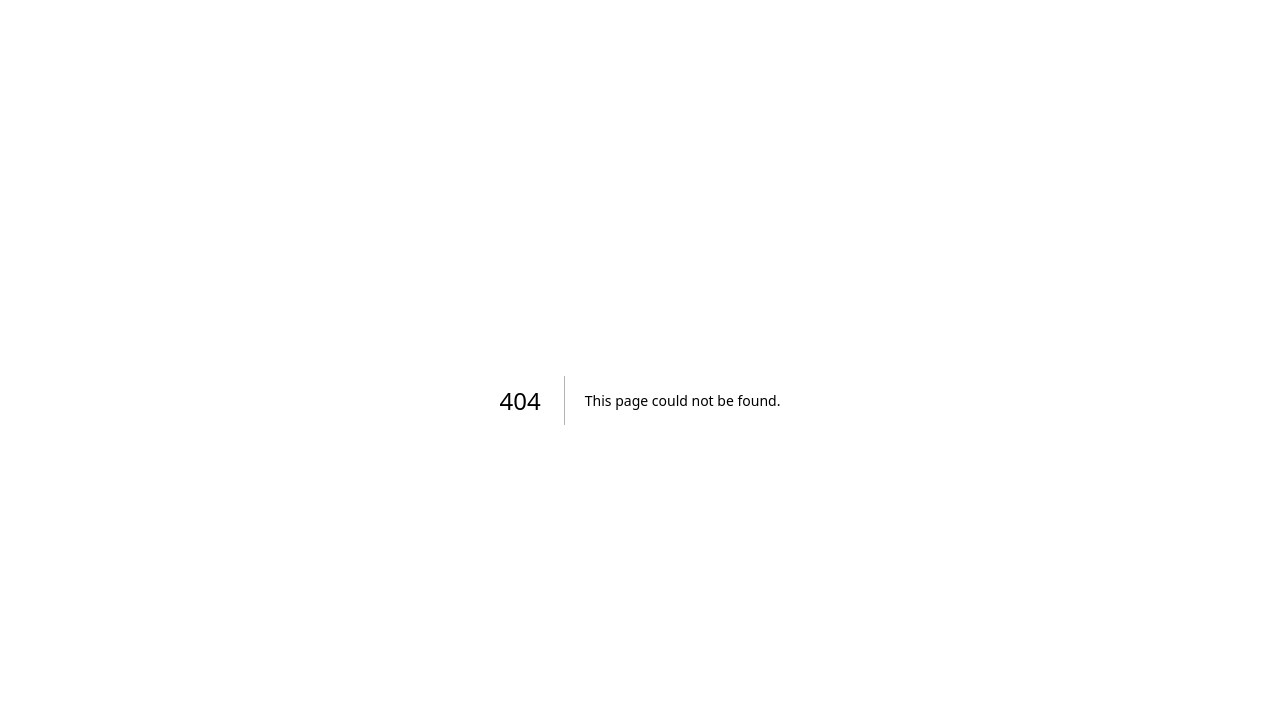
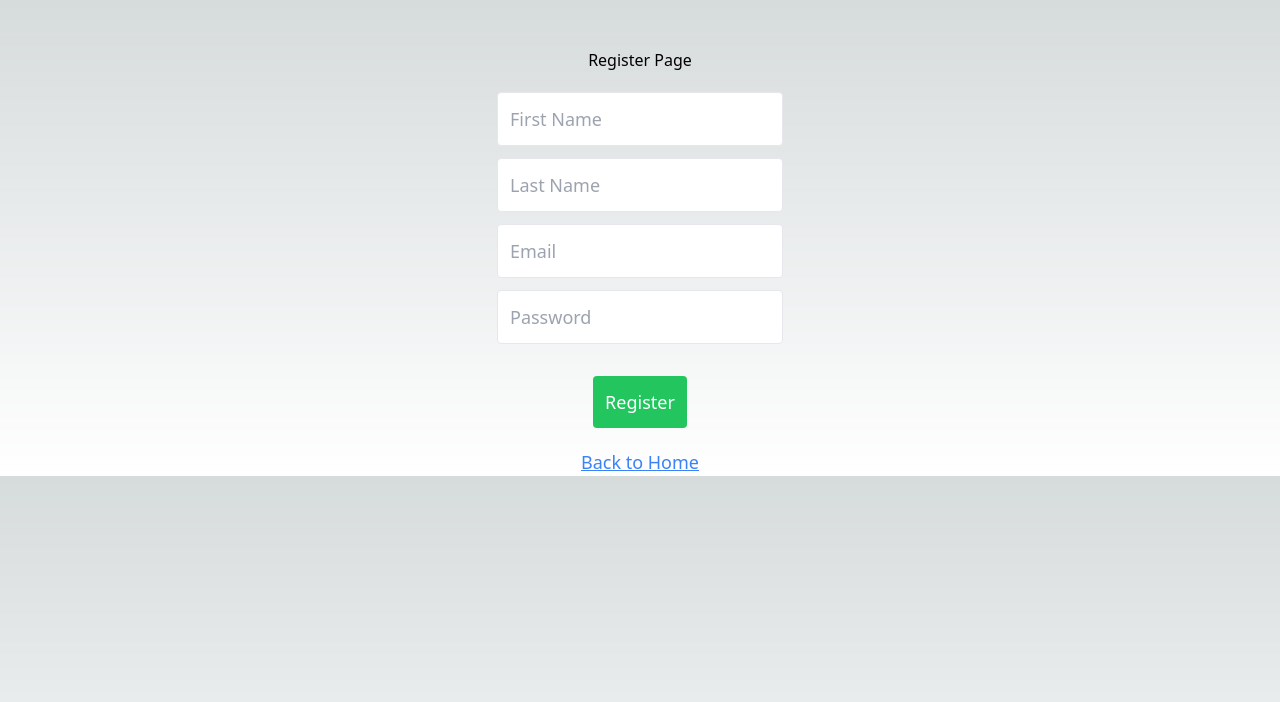
Before and after one commit to Mvb-DL/DrumsApp, a Next.js app: page /auth/register in a window 1280 px wide. Before the commit this address had no page. Shown: the top 702 px of the page. Built offline with nearby package versions, Linux system fonts and the light colour scheme.

Commit message:
set up tailwind and scss

```diff
--- /dev/null
+++ b/app/auth/login/login.module.scss
@@ -0,0 +1,20 @@
+/* app/auth/login/login.module.scss */
+.container {
+  @apply flex flex-col items-center mt-12;
+}
+
+.form {
+  @apply flex flex-col items-center mt-5;
+}
+
+.input {
+  @apply p-3 mb-3 text-lg border rounded;
+}
+
+.button {
+  @apply p-3 mt-5 text-lg bg-blue-500 text-white rounded;
+}
+
+.backLink {
+  @apply mt-5 text-lg text-blue-500 underline cursor-pointer;
+}
--- /dev/null
+++ b/app/auth/login/page.tsx
@@ -0,0 +1,21 @@
+// app/auth/login/page.js
+import Link from 'next/link';
+import styles from './login.module.scss';
+
+export default function Login() {
+  return (
+    <div className={styles.container}>
+      <h1>Login Page</h1>
+      <form className={styles.form}>
+        <input type="email" placeholder="Email" className={styles.input} />
+        <input type="password" placeholder="Password" className={styles.input} />
+        <button type="submit" className={styles.button}>Login</button>
+      </form>
+      <div className={styles.backLink}>
+        <Link href="/">
+          <span>Back to Home</span>
+        </Link>
+      </div>
+    </div>
+  );
+}
--- /dev/null
+++ b/app/auth/register/page.tsx
@@ -0,0 +1,23 @@
+// app/auth/register/page.js
+import Link from 'next/link';
+import styles from './register.module.scss';
+
+export default function Register() {
+  return (
+    <div className={styles.container}>
+      <h1>Register Page</h1>
+      <form className={styles.form}>
+        <input type="text" placeholder="First Name" className={styles.input} />
+        <input type="text" placeholder="Last Name" className={styles.input} />
+        <input type="email" placeholder="Email" className={styles.input} />
+        <input type="password" placeholder="Password" className={styles.input} />
+        <button type="submit" className={styles.button}>Register</button>
+      </form>
+      <div className={styles.backLink}>
+        <Link href="/">
+          <span>Back to Home</span>
+        </Link>
+      </div>
+    </div>
+  );
+}
--- /dev/null
+++ b/app/auth/register/register.module.scss
@@ -0,0 +1,20 @@
+/* app/auth/register/register.module.scss */
+.container {
+  @apply flex flex-col items-center mt-12;
+}
+
+.form {
+  @apply flex flex-col items-center mt-5;
+}
+
+.input {
+  @apply p-3 mb-3 text-lg border rounded;
+}
+
+.button {
+  @apply p-3 mt-5 text-lg bg-green-500 text-white rounded;
+}
+
+.backLink {
+  @apply mt-5 text-lg text-blue-500 underline cursor-pointer;
+}
--- a/app/globals.css
+++ b/app/globals.scss
@@ -1,6 +1,8 @@
-@tailwind base;
-@tailwind components;
-@tailwind utilities;
+/* app/globals.scss */
+@import "tailwindcss/base";
+@import "tailwindcss/components";
+@import "tailwindcss/utilities";
+
 
 :root {
   --foreground-rgb: 0, 0, 0;
--- /dev/null
+++ b/app/home.module.scss
@@ -0,0 +1,12 @@
+/* app/home.module.scss */
+.container {
+  @apply flex flex-col items-center mt-12;
+}
+
+.buttonContainer {
+  @apply mt-5;
+}
+
+.button {
+  @apply mr-2 p-3 text-lg bg-gray-500 text-white rounded;
+}
--- a/app/layout.tsx
+++ b/app/layout.tsx
@@ -1,22 +1,15 @@
-import type { Metadata } from "next";
-import { Inter } from "next/font/google";
-import "./globals.css";
+// app/layout.js
+import './globals.scss';
 
-const inter = Inter({ subsets: ["latin"] });
-
-export const metadata: Metadata = {
-  title: "Create Next App",
-  description: "Generated by create next app",
+export const metadata = {
+  title: 'My Next App',
+  description: 'A Next.js project with Tailwind CSS and SCSS',
 };
 
-export default function RootLayout({
-  children,
-}: Readonly<{
-  children: React.ReactNode;
-}>) {
+export default function RootLayout({ children }) {
   return (
     <html lang="en">
-      <body className={inter.className}>{children}</body>
+      <body>{children}</body>
     </html>
   );
 }
--- a/app/page.tsx
+++ b/app/page.tsx
@@ -1,113 +1,19 @@
-import Image from "next/image";
+// app/page.js
+import Link from 'next/link';
+import styles from './home.module.scss';
 
 export default function Home() {
   return (
-    <main className="flex min-h-screen flex-col items-center justify-between p-24">
-      <div className="z-10 w-full max-w-5xl items-center justify-between font-mono text-sm lg:flex">
-        <p className="fixed left-0 top-0 flex w-full justify-center border-b border-gray-300 bg-gradient-to-b from-zinc-200 pb-6 pt-8 backdrop-blur-2xl dark:border-neutral-800 dark:bg-zinc-800/30 dark:from-inherit lg:static lg:w-auto  lg:rounded-xl lg:border lg:bg-gray-200 lg:p-4 lg:dark:bg-zinc-800/30">
-          Get started by editing&nbsp;
-          <code className="font-mono font-bold">app/page.tsx</code>
-        </p>
-        <div className="fixed bottom-0 left-0 flex h-48 w-full items-end justify-center bg-gradient-to-t from-white via-white dark:from-black dark:via-black lg:static lg:size-auto lg:bg-none">
-          <a
-            className="pointer-events-none flex place-items-center gap-2 p-8 lg:pointer-events-auto lg:p-0"
-            href="https://vercel.com?utm_source=create-next-app&utm_medium=appdir-template&utm_campaign=create-next-app"
-            target="_blank"
-            rel="noopener noreferrer"
-          >
-            By{" "}
-            <Image
-              src="/vercel.svg"
-              alt="Vercel Logo"
-              className="dark:invert"
-              width={100}
-              height={24}
-              priority
-            />
-          </a>
-        </div>
+    <div className={styles.container}>
+      <h1>Welcome to Our Website</h1>
+      <div className={styles.buttonContainer}>
+        <Link href="/auth/login">
+          <button className={styles.button}>Login</button>
+        </Link>
+        <Link href="/auth/register">
+          <button className={styles.button}>Register</button>
+        </Link>
       </div>
-
-      <div className="relative z-[-1] flex place-items-center before:absolute before:h-[300px] before:w-full before:-translate-x-1/2 before:rounded-full before:bg-gradient-radial before:from-white before:to-transparent before:blur-2xl before:content-[''] after:absolute after:-z-20 after:h-[180px] after:w-full after:translate-x-1/3 after:bg-gradient-conic after:from-sky-200 after:via-blue-200 after:blur-2xl after:content-[''] before:dark:bg-gradient-to-br before:dark:from-transparent before:dark:to-blue-700 before:dark:opacity-10 after:dark:from-sky-900 after:dark:via-[#0141ff] after:dark:opacity-40 sm:before:w-[480px] sm:after:w-[240px] before:lg:h-[360px]">
-        <Image
-          className="relative dark:drop-shadow-[0_0_0.3rem_#ffffff70] dark:invert"
-          src="/next.svg"
-          alt="Next.js Logo"
-          width={180}
-          height={37}
-          priority
-        />
-      </div>
-
-      <div className="mb-32 grid text-center lg:mb-0 lg:w-full lg:max-w-5xl lg:grid-cols-4 lg:text-left">
-        <a
-          href="https://nextjs.org/docs?utm_source=create-next-app&utm_medium=appdir-template&utm_campaign=create-next-app"
-          className="group rounded-lg border border-transparent px-5 py-4 transition-colors hover:border-gray-300 hover:bg-gray-100 hover:dark:border-neutral-700 hover:dark:bg-neutral-800/30"
-          target="_blank"
-          rel="noopener noreferrer"
-        >
-          <h2 className="mb-3 text-2xl font-semibold">
-            Docs{" "}
-            <span className="inline-block transition-transform group-hover:translate-x-1 motion-reduce:transform-none">
-              -&gt;
-            </span>
-          </h2>
-          <p className="m-0 max-w-[30ch] text-sm opacity-50">
-            Find in-depth information about Next.js features and API.
-          </p>
-        </a>
-
-        <a
-          href="https://nextjs.org/learn?utm_source=create-next-app&utm_medium=appdir-template-tw&utm_campaign=create-next-app"
-          className="group rounded-lg border border-transparent px-5 py-4 transition-colors hover:border-gray-300 hover:bg-gray-100 hover:dark:border-neutral-700 hover:dark:bg-neutral-800/30"
-          target="_blank"
-          rel="noopener noreferrer"
-        >
-          <h2 className="mb-3 text-2xl font-semibold">
-            Learn{" "}
-            <span className="inline-block transition-transform group-hover:translate-x-1 motion-reduce:transform-none">
-              -&gt;
-            </span>
-          </h2>
-          <p className="m-0 max-w-[30ch] text-sm opacity-50">
-            Learn about Next.js in an interactive course with&nbsp;quizzes!
-          </p>
-        </a>
-
-        <a
-          href="https://vercel.com/templates?framework=next.js&utm_source=create-next-app&utm_medium=appdir-template&utm_campaign=create-next-app"
-          className="group rounded-lg border border-transparent px-5 py-4 transition-colors hover:border-gray-300 hover:bg-gray-100 hover:dark:border-neutral-700 hover:dark:bg-neutral-800/30"
-          target="_blank"
-          rel="noopener noreferrer"
-        >
-          <h2 className="mb-3 text-2xl font-semibold">
-            Templates{" "}
-            <span className="inline-block transition-transform group-hover:translate-x-1 motion-reduce:transform-none">
-              -&gt;
-            </span>
-          </h2>
-          <p className="m-0 max-w-[30ch] text-sm opacity-50">
-            Explore starter templates for Next.js.
-          </p>
-        </a>
-
-        <a
-          href="https://vercel.com/new?utm_source=create-next-app&utm_medium=appdir-template&utm_campaign=create-next-app"
-          className="group rounded-lg border border-transparent px-5 py-4 transition-colors hover:border-gray-300 hover:bg-gray-100 hover:dark:border-neutral-700 hover:dark:bg-neutral-800/30"
-          target="_blank"
-          rel="noopener noreferrer"
-        >
-          <h2 className="mb-3 text-2xl font-semibold">
-            Deploy{" "}
-            <span className="inline-block transition-transform group-hover:translate-x-1 motion-reduce:transform-none">
-              -&gt;
-            </span>
-          </h2>
-          <p className="m-0 max-w-[30ch] text-balance text-sm opacity-50">
-            Instantly deploy your Next.js site to a shareable URL with Vercel.
-          </p>
-        </a>
-      </div>
-    </main>
+    </div>
   );
 }
--- a/package.json
+++ b/package.json
@@ -10,9 +10,11 @@
   },
   "dependencies": {
     "@prisma/client": "^5.17.0",
+    "autoprefixer": "^10.4.19",
     "next": "14.2.5",
     "react": "^18",
-    "react-dom": "^18"
+    "react-dom": "^18",
+    "sass": "^1.77.8"
   },
   "devDependencies": {
     "@types/node": "^20",
@@ -20,7 +22,7 @@
     "@types/react-dom": "^18",
     "eslint": "^8",
     "eslint-config-next": "14.2.5",
-    "postcss": "^8",
+    "postcss": "^8.4.39",
     "prisma": "^5.17.0",
     "tailwindcss": "^3.4.1",
     "typescript": "^5"
--- a/tailwind.config.ts
+++ b/tailwind.config.ts
@@ -1,20 +1,12 @@
-import type { Config } from "tailwindcss";
-
-const config: Config = {
+/** @type {import('tailwindcss').Config} */
+module.exports = {
   content: [
-    "./pages/**/*.{js,ts,jsx,tsx,mdx}",
-    "./components/**/*.{js,ts,jsx,tsx,mdx}",
-    "./app/**/*.{js,ts,jsx,tsx,mdx}",
+    './app/**/*.{js,ts,jsx,tsx}',
+    './pages/**/*.{js,ts,jsx,tsx}',
+    './components/**/*.{js,ts,jsx,tsx}',
   ],
   theme: {
-    extend: {
-      backgroundImage: {
-        "gradient-radial": "radial-gradient(var(--tw-gradient-stops))",
-        "gradient-conic":
-          "conic-gradient(from 180deg at 50% 50%, var(--tw-gradient-stops))",
-      },
-    },
+    extend: {},
   },
   plugins: [],
-};
-export default config;
+}
```
Also changed, not shown: 1 other file (tests, documents, lock files or other folders).
